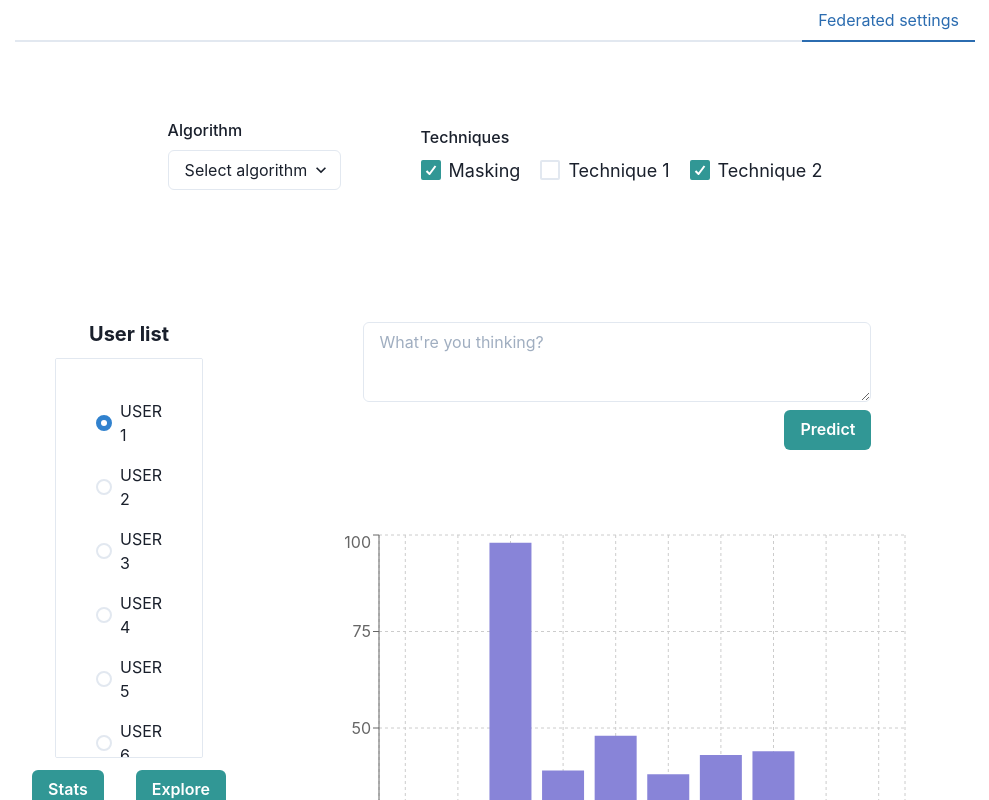
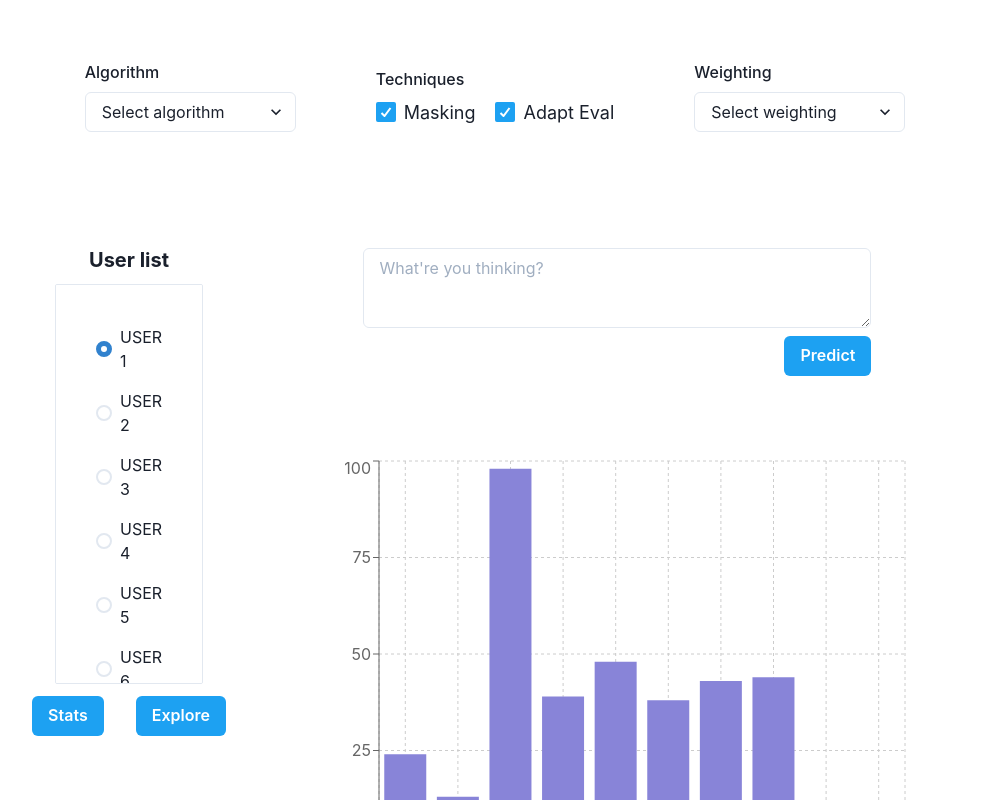
Before and after one commit to json-voorhees/fl-emoji-prediction, a React (Create React App) app: page / in a window 1280 px wide. Shown: the top 800 px of the page, without its empty margins (145-1134 px from the left). Built offline with nearby package versions, Linux system fonts and the light colour scheme.

Commit message:
twitter theme

```diff
--- a/src/App.js
+++ b/src/App.js
@@ -203,7 +203,7 @@ function DataModal({ showModalButtonText, modalHeader, modalBody }) {
   const { isOpen, onOpen, onClose } = useDisclosure();
   return (
     <>
-      <Button colorScheme="teal" variant="solid" onClick={onOpen}>
+      <Button colorScheme="twitter" variant="solid" onClick={onOpen}>
         {showModalButtonText}
       </Button>
       <Modal isOpen={isOpen} onClose={onClose} size="xl">
@@ -228,14 +228,9 @@ function App() {
         my={0}
         mx={40}
         gap={4}
+        colorScheme="twitter"
       >
         <GridItem colSpan={8} rowSpan={1}>
-          <Tabs align="end" variant="line">
-            <TabList>
-              <Tab>Federated settings</Tab>
-            </TabList>
-            <TabPanels>
-              <TabPanel>
           <Center mx={10} my={10} p={5}>
             <Box>
               <HStack spacing={20}>
@@ -250,20 +245,24 @@ function App() {
                 </FormControl>
                 <FormControl id="technique">
                   <FormLabel>Techniques</FormLabel>
-                        <CheckboxGroup size="lg" colorScheme="teal" defaultValue={["masking", "technique2"]}>
+                  <CheckboxGroup size="lg" colorScheme="twitter" defaultValue={["masking", "adaptEval"]}>
                     <HStack spacing={5} whiteSpace="nowrap">
                       <Checkbox value="masking">Masking</Checkbox>
-                            <Checkbox value="technique1">Technique 1</Checkbox>
-                            <Checkbox value="technique2">Technique 2</Checkbox>
+                      <Checkbox value="adaptEval">Adapt Eval</Checkbox>
                     </HStack>
                   </CheckboxGroup>
+                </FormControl>
+                <FormControl id="weighting">
+                  <FormLabel>Weighting</FormLabel>
+                  <Select placeholder="Select weighting">
+                    <option value="inverseWeighting">Inverse Weighting</option>
+                    <option value="smoothInverseWeighting">Smooth Inverse Weighting</option>
+                    <option value="effectiveNumber">Effecitive Number</option>
+                  </Select>
                 </FormControl>
               </HStack>
             </Box>
           </Center>
-              </TabPanel>
-            </TabPanels>
-          </Tabs>
         </GridItem>
         <GridItem colSpan={2} rowSpan={5}>
           <Center my={10} mx={10} flexDirection="column">
@@ -283,9 +282,9 @@ function App() {
         </GridItem>
         <GridItem colSpan={6} rowSpan={5}>
           <VStack my={10} mx={10} spacing={20}>
-            <VStack  w="80%" alignItems="flex-end">
-            <Textarea placeholder="What're you thinking?"/>
-            <Button colorScheme="teal" variant="solid">Predict</Button>
+            <VStack w="80%" alignItems="flex-end">
+              <Textarea placeholder="What're you thinking?" />
+              <Button colorScheme="twitter" variant="solid">Predict</Button>
             </VStack>
             <ResponsiveContainer width="100%" height={450}>
               <BarChart
```
Lines whose indentation alone changed are shown as unchanged.
